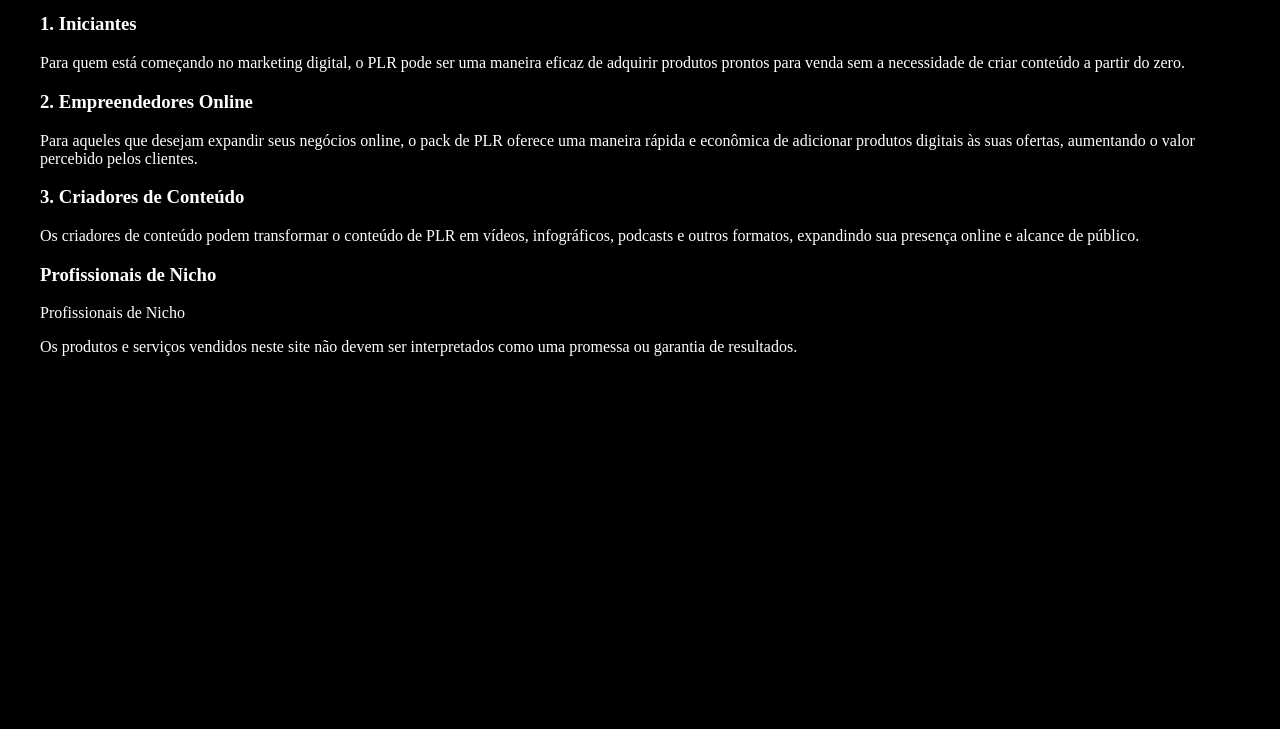
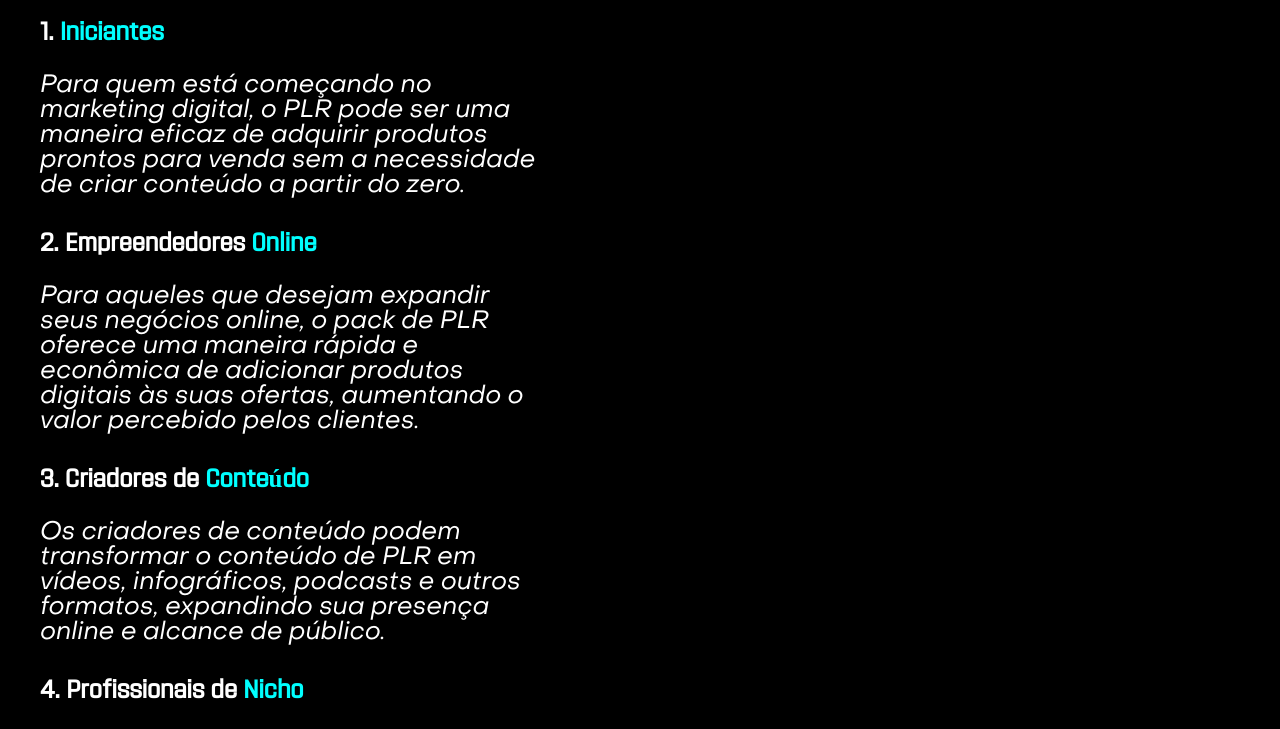
Before and after one commit to GabrielBarretodaSilva/pack-10kPLRs, a plain HTML site: page index.html in a window 1280 px wide. Shown: the part 1939-2668 px from the top of the page. Before the commit the page ends 2326 px from the top, so only its background shows below. Drawn offline with Linux system fonts and the light colour scheme.

Commit message:
finalizado

```diff
--- a/index.html
+++ b/index.html
@@ -6,6 +6,7 @@
     <link rel="shortcut icon" href="imagens/favicon.ico" type="image/x-icon">
     <link rel="stylesheet" href="style.css">
     <link rel="stylesheet" href="font.css">
+    <link rel="stylesheet" href="media.css">
     <title>Pack 10k</title>
 </head>
 <body>
@@ -24,7 +25,7 @@
         <a id="btn" href="https://pay.kiwify.com.br/0Vtx2mR">Quero 10k PLRs!</a>
 
         <aside>
-            <article><img src="imagens/Payment Information-bro.png" alt=""></article>
+            <article><img id="img01" src="imagens/Payment Information-bro.png" alt=""></article>
         </aside>
 
     </main>
@@ -55,24 +56,24 @@
     </section>
 
     <section id="para-quem-resp">
-        <div id="1.">
-            <h3>1. Iniciantes</h3>
+        <div id="um">
+            <h3>1. <span>Iniciantes</span></h3>
             <p>Para quem está começando no marketing digital, o PLR pode ser uma maneira eficaz de adquirir produtos prontos para venda sem a necessidade de criar conteúdo a partir do zero.</p>
         </div>
 
-        <div id="2.">
-            <h3>2. Empreendedores Online</h3>
+        <div id="dois">
+            <h3>2. Empreendedores <span>Online</span></h3>
             <p>Para aqueles que desejam expandir seus negócios online, o pack de PLR oferece uma maneira rápida e econômica de adicionar produtos digitais às suas ofertas, aumentando o valor percebido pelos clientes.</p>
         </div>
 
-        <div id="3.">
-            <h3>3. Criadores de Conteúdo</h3>
+        <div id="tres">
+            <h3>3. Criadores de <span>Conteúdo</span></h3>
             <p>Os criadores de conteúdo podem transformar o conteúdo de PLR em vídeos, infográficos, podcasts e outros formatos, expandindo sua presença online e alcance de público.</p>
         </div>
 
-        <div id="4.">
-            <h3>Profissionais de Nicho</h3>
-            <p>Profissionais de Nicho</p>
+        <div id="quatro">
+            <h3>4. Profissionais de <span>Nicho</span></h3>
+            <p>Se alguém está focado em um nicho específico, como saúde, finanças pessoais, desenvolvimento pessoal, etc., o pack de PLR oferece um conjunto de recursos prontos para uso que podem ser adaptados ao público-alvo específico.</p>
         </div>
     </section>
 
--- /dev/null
+++ b/media.css
@@ -0,0 +1,19 @@
+@media screen and (max-width: 760px){
+    body{
+        overflow: scroll;
+    }
+
+    header{
+        display: flex;
+        flex-direction: column;
+    }
+
+    main{
+        display: flex;
+        flex-direction: column;
+    }
+
+    #img01{
+        display: none;
+    }
+}
--- a/style.css
+++ b/style.css
@@ -106,7 +106,28 @@ aside img{
 }
 
 #para-quem{
+    font-family: 'NavineDemo-SemiCondensed';
     text-align: right;
     font-size: 30px;
     line-height: 40px;
 }
+
+#para-quem-resp{
+    padding-bottom: 50px;
+}
+
+#para-quem-resp h3{
+    font-family: 'NavineDemo-SemiCondensed';
+    font-size: 25px;
+}
+
+#para-quem-resp p{
+    font-family: 'Objectsans';
+    line-height: 25px;
+    max-width: 500px;
+    font-size: 25px;
+}
+
+footer{
+    text-align: center;
+}
```
